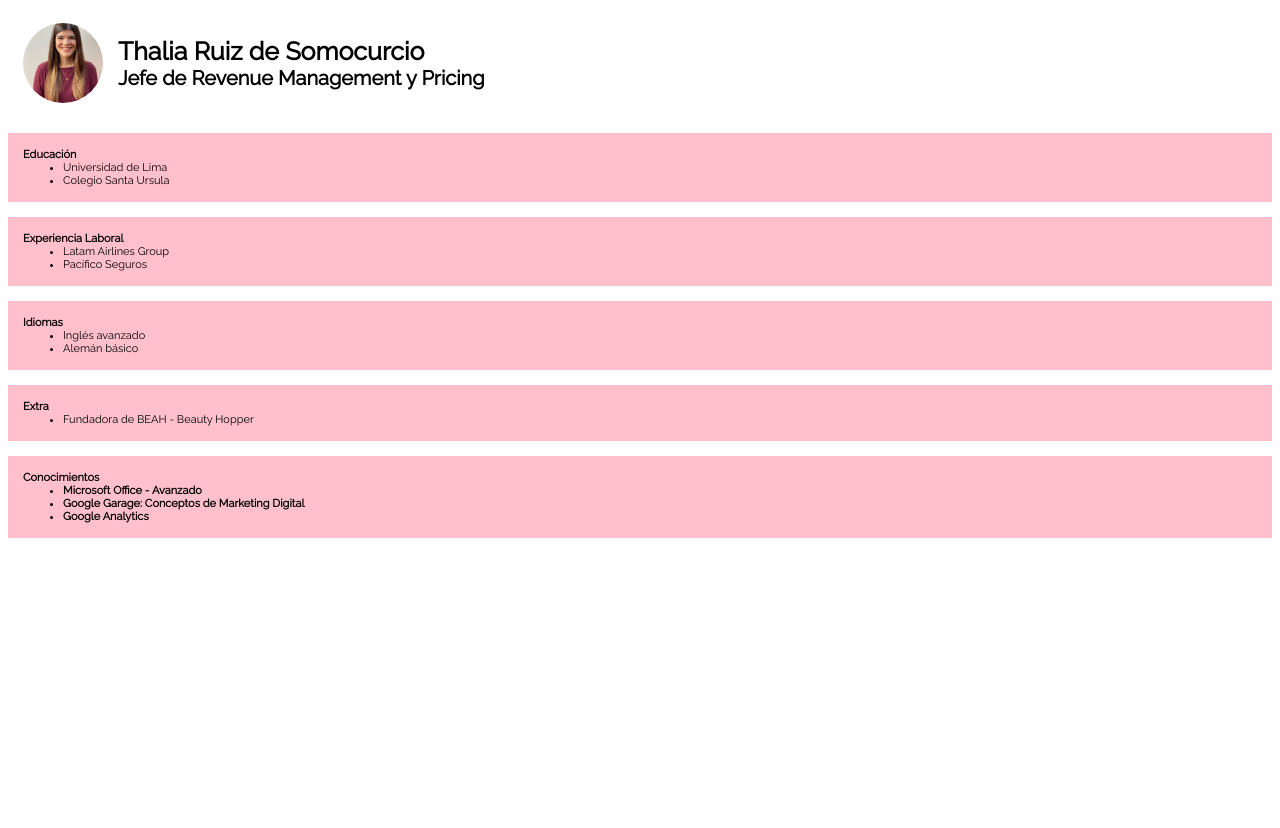
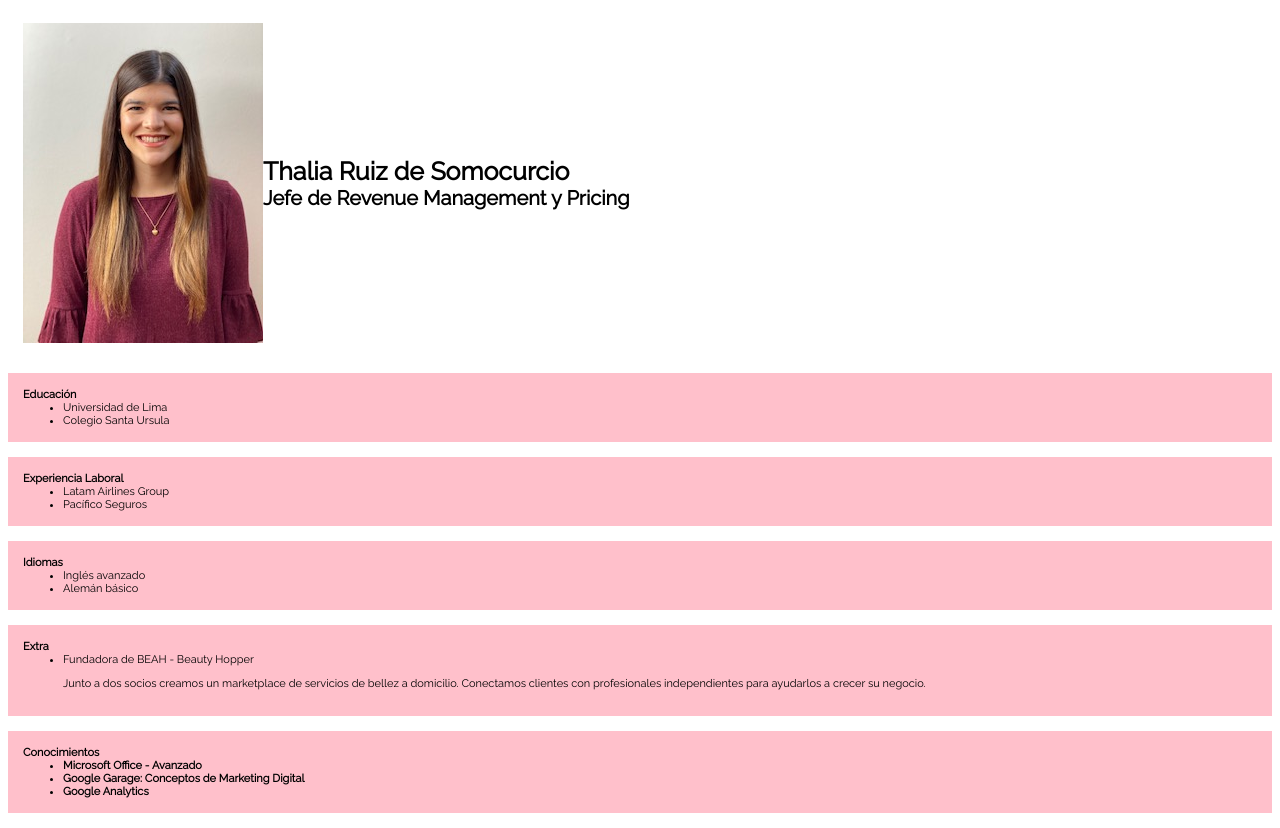
Before and after one commit to Thaliards/cv2020, a plain HTML site: page CV.html in a window 1280 px wide. Before the commit the page ends 800 px from the top, so only its background shows below. Drawn offline with Linux system fonts and the light colour scheme.

Commit message:
Primer Commit

```diff
--- a/CV.html
+++ b/CV.html
@@ -38,7 +38,7 @@
             display: flex;
         }
 
-        img {
+        .img-avatar {
             width: 80px;
             height: 80px;
             object-fit: cover;
@@ -55,7 +55,7 @@
 
 <body>
     <header>
-    <img src="IMG_7122 (1).JPG">
+    <img class= "imag-avatar" src="IMG_7122 (1).JPG">
     <div>
         <h1>Thalia Ruiz de Somocurcio</h1>
         <h2>Jefe de Revenue Management y Pricing</h2>
@@ -90,6 +90,7 @@
          <h4>Extra</h4>
          <ul>
              <li>Fundadora de BEAH - Beauty Hopper</li>
+             <p>Junto a dos socios creamos un marketplace de servicios de bellez a domicilio. Conectamos clientes con profesionales independientes para ayudarlos a crecer su negocio.</p>
         </ul>
 </article>
 
```
